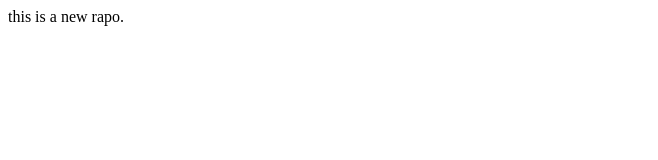
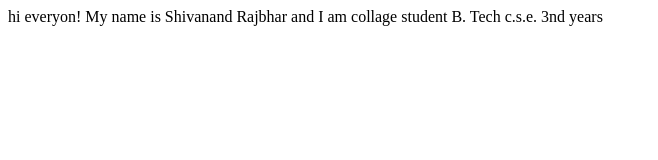
Before and after one commit to sk52100/loacalrapo, a plain HTML site: page index.html in a window 1280 px wide. Shown: the whole page, without its empty margins (0-658 px from the left). Drawn offline with Linux system fonts and the light colour scheme.

Commit message:
Update index.html
first comment  introduction

```diff
--- a/index.html
+++ b/index.html
@@ -1 +1 @@
-<p>this is a new rapo.</p>
+<p>hi everyon! My name is Shivanand Rajbhar and I am collage student  B. Tech c.s.e. 3nd years  </p>
```
